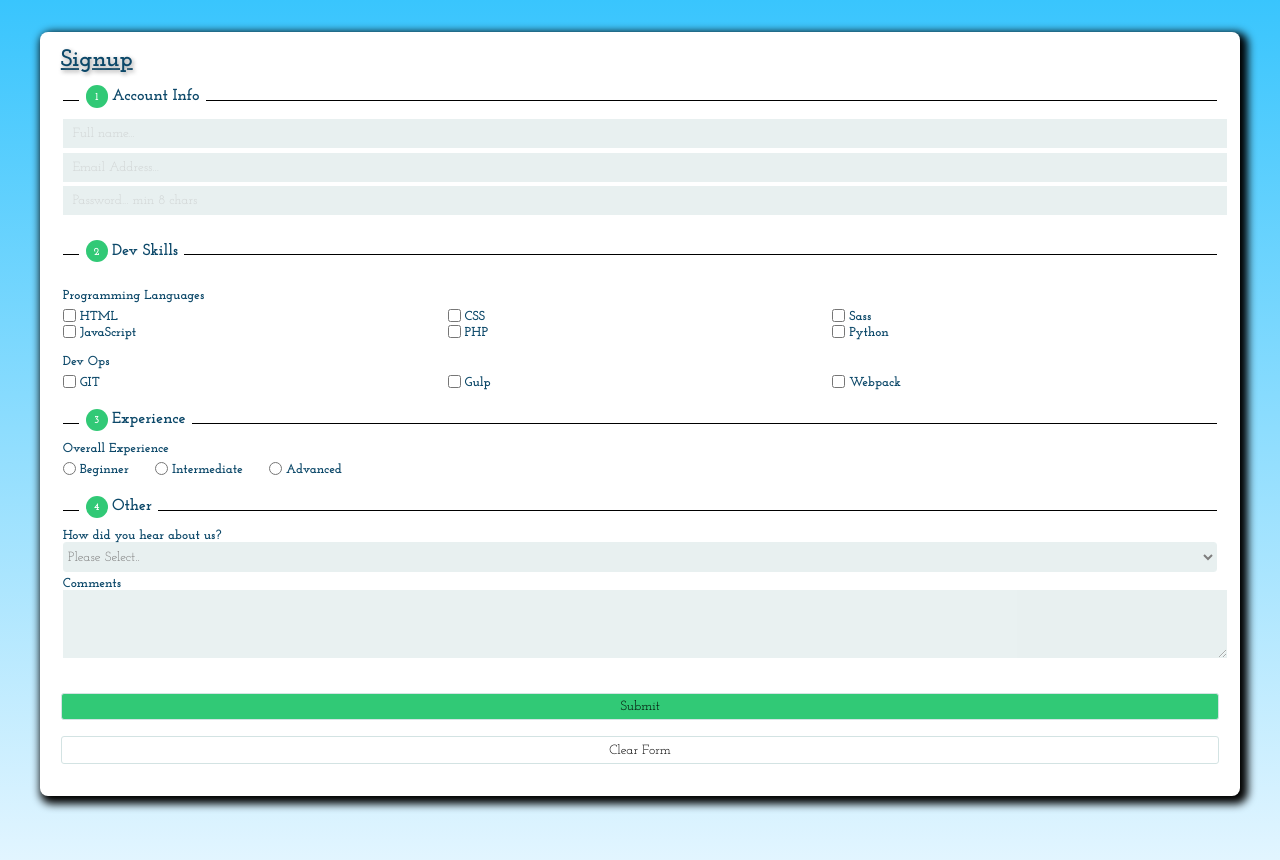
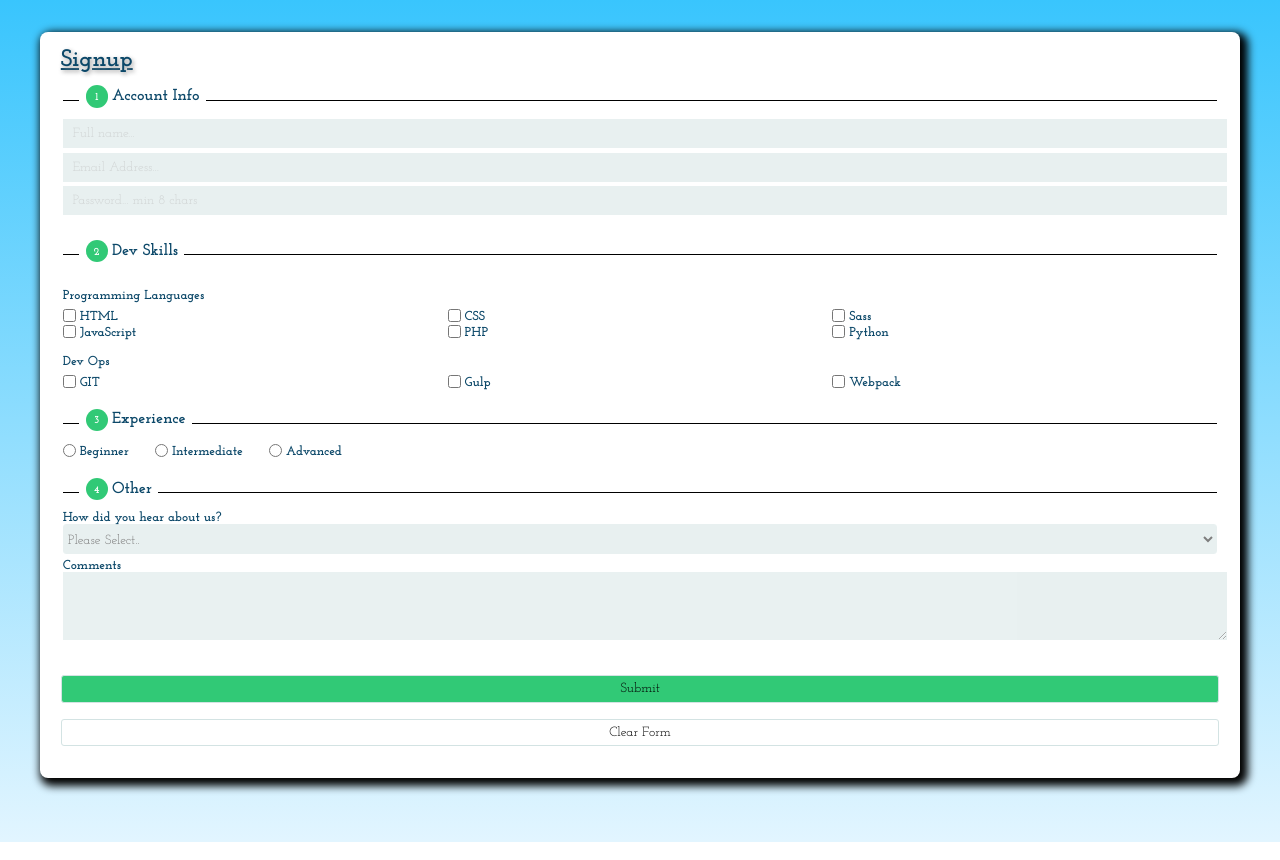
Before and after one commit to DanielBlain/2000-A1, a plain HTML site: page index.html in a window 1280 px wide. Drawn offline with nearby package versions, Linux system fonts and the light colour scheme.

Commit message:
Remove header 'Overall Experience' per customer revised specs

```diff
--- a/index.html
+++ b/index.html
@@ -109,9 +109,6 @@
                     </div>
                     <h2>Experience</h2>
                 </legend>
-                <div class="group-title">
-                    Overall Experience
-                </div>
                 <input type="radio" name="experience-radio" id="radio-beginner" value="Beginner" />
                 <label for="radio-beginner">Beginner</label>
                 <input type="radio" name="experience-radio" id="radio-intermediate" value="Intermediate" />
```
